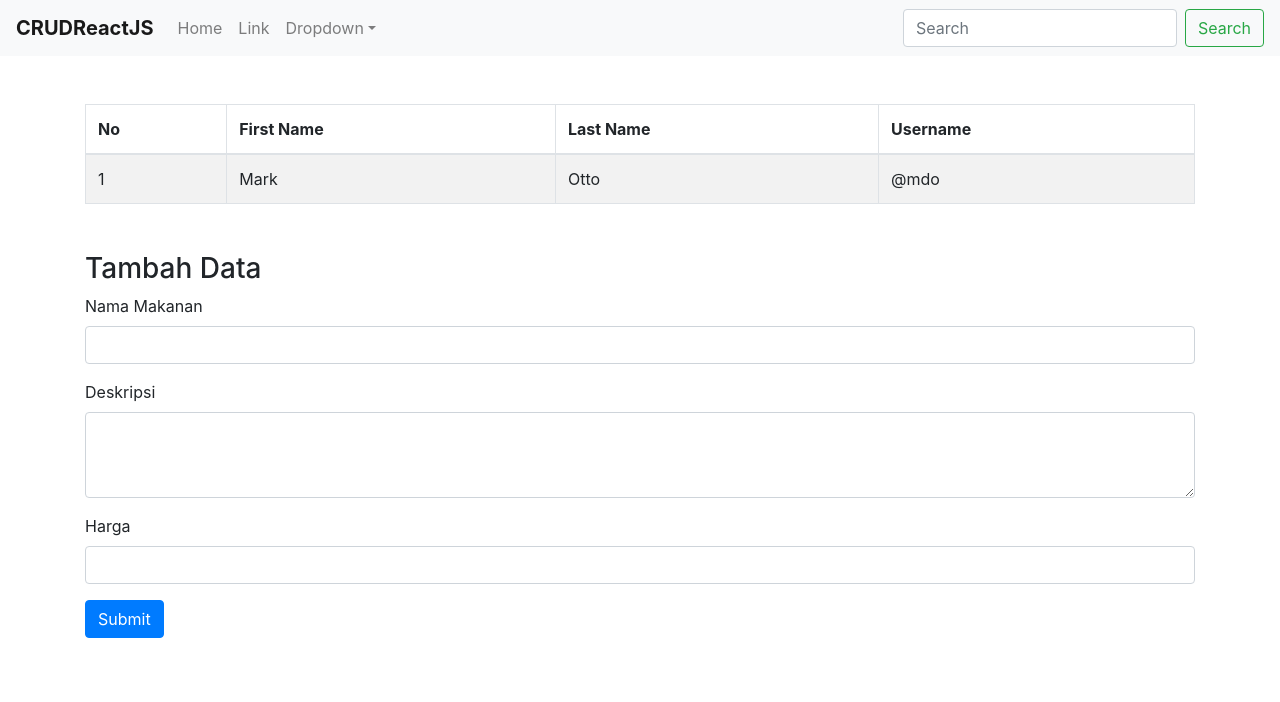
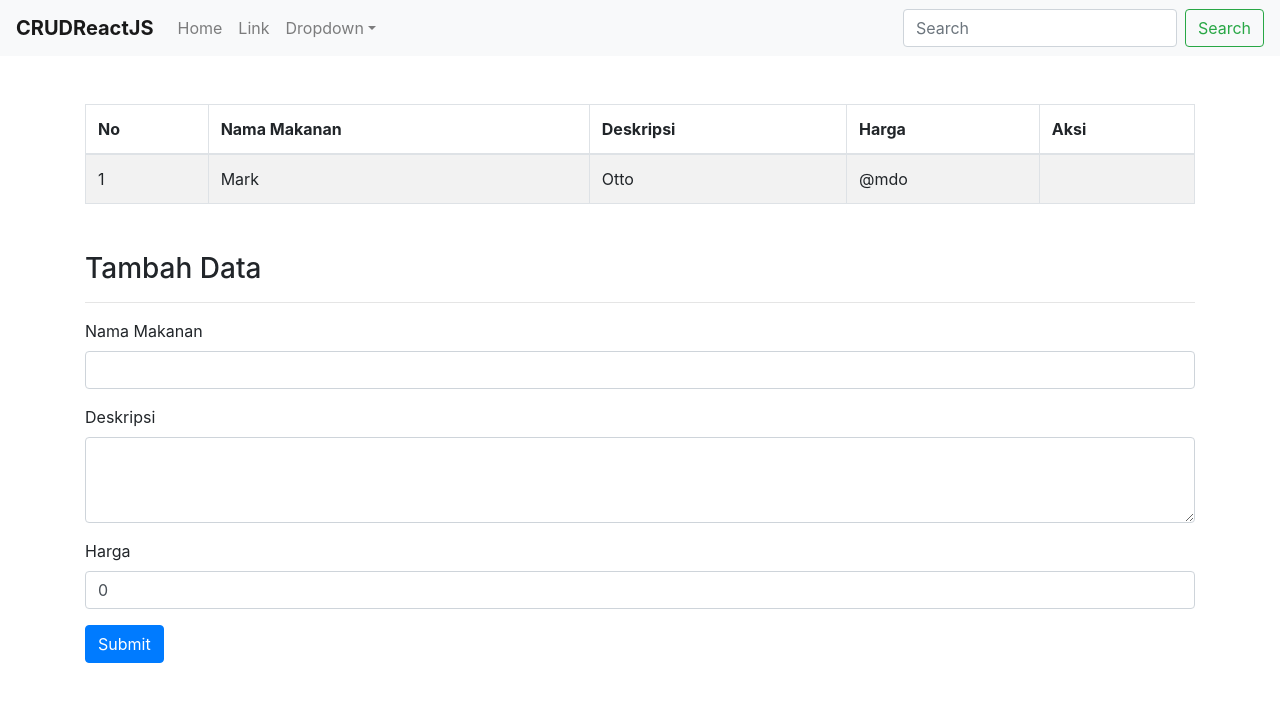
Before and after one commit to andhip/ReactJS, a React (Create React App) app: page / in a window 1280 px wide. Shown: the top 702 px of the page. Built offline with nearby package versions, Linux system fonts and the light colour scheme.

Commit message:
handleChange and Submit CRUD

```diff
--- a/src/crud/Formulir.js
+++ b/src/crud/Formulir.js
@@ -1,29 +1,46 @@
 import React from "react";
 import { Row, Col, Form, Button } from "react-bootstrap";
 
-const Formulir = () => {
+const Formulir = ({ nama, deskripsi, harga, handleChange, handleSubmit }) => {
   return (
     <div className="mt-5 mb-5">
       <Row>
         <Col>
           <h3>Tambah Data</h3>
+          <hr></hr>
         </Col>
       </Row>
 
       <Row>
         <Col>
-          <Form>
-            <Form.Group controlId="formBasicEmail">
+          <Form onSubmit={handleSubmit}>
+            <Form.Group controlId="nama">
               <Form.Label>Nama Makanan</Form.Label>
-              <Form.Control type="text" name="nama" />
+              <Form.Control
+                type="text"
+                name="nama"
+                value={nama}
+                onChange={(event) => handleChange(event)}
+              />
             </Form.Group>
             <Form.Group controlId="deskripsi">
               <Form.Label>Deskripsi</Form.Label>
-              <Form.Control as="textarea" rows={3} name="deskripsi" />
+              <Form.Control
+                as="textarea"
+                rows={3}
+                name="deskripsi"
+                value={deskripsi}
+                onChange={(event) => handleChange(event)}
+              />
             </Form.Group>
             <Form.Group controlId="harga">
               <Form.Label>Harga</Form.Label>
-              <Form.Control type="number" name="harga" />
+              <Form.Control
+                type="number"
+                name="harga"
+                value={harga}
+                onChange={(event) => handleChange(event)}
+              />
             </Form.Group>
             <Button variant="primary" type="submit">
               Submit
--- a/src/crud/Tab.js
+++ b/src/crud/Tab.js
@@ -1,5 +1,5 @@
-import React from 'react'
-import {Table} from 'react-bootstrap'
+import React from "react";
+import { Table } from "react-bootstrap";
 
 function Tab() {
   return (
@@ -7,9 +7,10 @@ function Tab() {
       <thead>
         <tr>
           <th>No</th>
-      <th>First Name</th>
-      <th>Last Name</th>
-      <th>Username</th>
+          <th>Nama Makanan</th>
+          <th>Deskripsi</th>
+          <th>Harga</th>
+          <th>Aksi</th>
         </tr>
       </thead>
       <tbody>
@@ -18,11 +19,11 @@ function Tab() {
           <td>Mark</td>
           <td>Otto</td>
           <td>@mdo</td>
+          <td></td>
         </tr>
-
       </tbody>
     </Table>
-    )
+  );
 }
 
-export default Tab
+export default Tab;
--- a/src/crud/index.js
+++ b/src/crud/index.js
@@ -4,13 +4,43 @@ import NavComponent from "./NavComponent";
 import Formulir from "./Formulir";
 
 export default class Crud extends Component {
+  constructor(props) {
+    super(props);
+
+    this.state = {
+      makanan: "",
+      nama: "",
+      deskripsi: "",
+      harga: 0,
+      id: "",
+    };
+  }
+
+  //  Ketika user mengisi deskripsi; event target namenya 'deskripsi', event valuenya isi daripada deskripsi
+  handleChange = (event) => {
+    this.setState({
+      [event.target.name]: event.target.value,
+    });
+  };
+
+  //  Menghilangkan reload ketika button submit di click
+  handleSubmit = (event) => {
+    event.preventDefault();
+
+    console.log("Data : ", this.state);
+  };
+
   render() {
     return (
       <div>
         <NavComponent />
         <div className="container mt-5">
           <Tab />
-          <Formulir />
+          <Formulir
+            {...this.state}
+            handleChange={this.handleChange}
+            handleSubmit={this.handleSubmit}
+          />
         </div>
       </div>
     );
```
Lines whose indentation alone changed are shown as unchanged.
